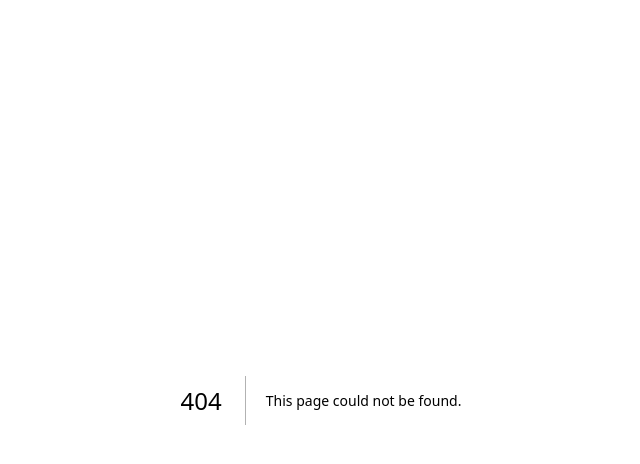
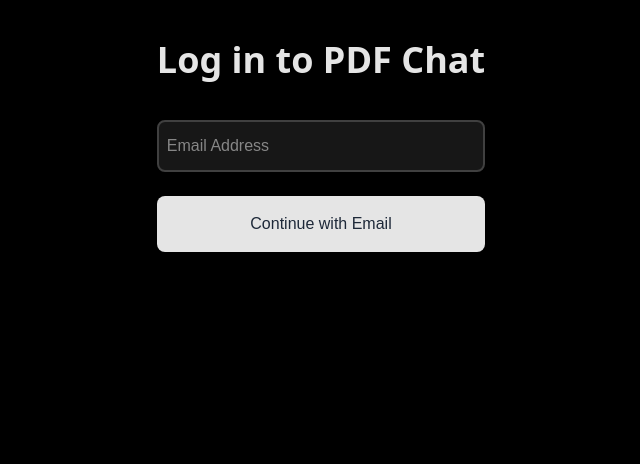
Before and after one commit to itsishant/linkter, a Next.js app in the folder apps/client/: page /signup in a window 1280 px wide. Before the commit this address had no page. Shown: the top 464 px of the page, without its empty margins (319-959 px from the left). Built offline with nearby package versions, Linux system fonts and the light colour scheme.

Commit message:
added signup page with data & interface

```diff
--- a/apps/client/package.json
+++ b/apps/client/package.json
@@ -14,8 +14,8 @@
     "@splinetool/runtime": "^1.10.74",
     "lucide-react": "^0.544.0",
     "next": "15.5.4",
-    "react": "17.0.2",
-    "react-dom": "17.0.2",
+    "react": "19.2.0",
+    "react-dom": "19.2.0",
     "react-icons": "^5.5.0",
     "react-motion": "^0.5.2"
   },
--- a/apps/client/src/app/components/landingComponent/landing.content.tsx
+++ b/apps/client/src/app/components/landingComponent/landing.content.tsx
@@ -1,39 +1,35 @@
-"use client"
-import { ILandingContentData } from "@/app/interfaces/Landing"
-import {SquareArrowOutUpRight, Info } from "lucide-react";
+"use client";
+import { ILandingContentData } from "@/app/interfaces/Landing";
+import { SquareArrowOutUpRight, Info } from "lucide-react";
 import data from "@/data/landing.json";
-import Effect from "@components/splineComponent/splineContent";
 
 export const LandingContent = () => {
-
   const landingContentPart: ILandingContentData = data;
 
   return (
     <div className="">
       <div className="mt-32 text-left">
-                <div className="bg-clip-text text-transparent bg-gradient-to-b from-neutral-900 to-neutral-700 dark:from-neutral-600 dark:to-white text-8xl font-sans py-2 md:py-10 relative z-20 font-bold
-                tracking-tighter p-45 mt-22">
+        <div
+          className="bg-clip-text text-transparent bg-gradient-to-b from-neutral-900 to-neutral-700 dark:from-neutral-600 dark:to-white text-8xl font-sans py-2 md:py-10 relative z-20 font-bold
+                tracking-tighter p-45 mt-22"
+        >
           {landingContentPart.landingContent.heading}
         </div>
         <div className="max-w-2xl ml-46 text-xl tracking-tight text-neutral-700 dark:text-neutral-400 text-center">
-                    <p className="">
-                        {landingContentPart.landingContent.subHeading}
-                    </p>
+          <p className="">{landingContentPart.landingContent.subHeading}</p>
         </div>
         <div className="flex ml-85 justify-space space-x-12 mt-14">
           <button className="text-white bg-green-900 border-transparent flex items-center font-sans font-semibold tracking-tight size-12 text-xl hover:cursor-pointer border  rounded-xl w-fit px-4 py-3">
             {landingContentPart.landingContent.button1}
-                        <SquareArrowOutUpRight className="ml-2"/>
+            <SquareArrowOutUpRight className="ml-2" />
           </button>
           <button className="text-neutral-400 flex items-center tracking-tight font-sans font-semibold rounded-xl w-fit text-xl px-4 py-2 hover:cursor-pointer border border-neutral-400 p-1">
             {landingContentPart.landingContent.button2}
-                        <Info className="ml-2"/>
+            <Info className="ml-2" />
           </button>
         </div>
-                <div>
-                    <Effect />
+        <div></div>
       </div>
     </div>
-        </div>
-    )
-}
+  );
+};
--- a/apps/client/src/app/components/landingComponent/landing.header.tsx
+++ b/apps/client/src/app/components/landingComponent/landing.header.tsx
@@ -4,7 +4,7 @@
 import { FaFilePdf } from "react-icons/fa";
 import { MdDarkMode, MdLightMode } from "react-icons/md";
 import { useState } from "react";
-import {AnimatePresence, motion } from "motion/react";
+import { AnimatePresence, motion } from "motion/react";
 
 export const LandingHeader = () => {
   const landingData: IData = data;
--- /dev/null
+++ b/apps/client/src/app/components/signup/page.tsx
@@ -0,0 +1,14 @@
+
+export default function SignUp() {
+    return (
+        <div>
+            <div>
+                <form className="flex flex-col space-y-4 max-w-md mx-auto mt-10">
+                    <input type="text" placeholder="username"></input>
+                    <input type="text" placeholder="email"></input>
+                    <input type="password" placeholder="password"></input>
+                </form>
+            </div>
+        </div>
+    )
+}
--- a/apps/client/src/app/components/splineComponent/splineContent.tsx
+++ /dev/null
@@ -1,11 +0,0 @@
-"use client"
-import Spline from '@splinetool/react-spline';
-
-export default function Robot() {
-  return (
-    <main>
-      <Spline
-      />
-    </main>
-  );
-}
--- /dev/null
+++ b/apps/client/src/app/interfaces/Signup.tsx
@@ -0,0 +1,10 @@
+interface ISignup {
+    title: string;
+    email: string;
+    submit: string;
+    alreadyHaveAccount: string;
+}
+
+export interface ISignupData {
+    signup: ISignup;
+}
--- /dev/null
+++ b/apps/client/src/app/signup/page.tsx
@@ -0,0 +1,25 @@
+
+import data from '../../data/signup.json'
+import { ISignupData } from '../interfaces/Signup'
+export default function SignUp() {
+
+    const signupdetail: ISignupData = data
+
+    return (
+        <div className="min-h-screen w-full flex  justify-center bg-black ">
+            <div>
+                <div>
+                    <h1 className="font-bold font-sans text-4xl text-neutral-200 mt-10">
+                        {signupdetail.signup.title}
+                    </h1>
+                </div>
+                <form className="flex flex-col space-y-4 max-w-md mx-auto mt-10 ">
+                    <input type="text" className="border-2 w-full py-6 px-2 rounded-lg border-neutral-700 bg-neutral-900 text-left  text-neutral-100 h-10" placeholder={signupdetail.signup.email}></input>
+                </form>
+                <button className='py-4 px-2 text-gray-800  bg-neutral-200 rounded-lg text-md font-lg  w-full max-w-md mt-6 hover:bg-neutral-300 hover:cursor-pointer'>
+                    {signupdetail.signup.submit}
+                </button>
+            </div>
+        </div>
+    )
+}
--- /dev/null
+++ b/apps/client/src/data/signup.json
@@ -0,0 +1,8 @@
+{
+    "signup": {
+        "title": "Log in to PDF Chat",
+        "email": "Email Address",
+        "submit": "Continue with Email",
+        "alreadyHaveAccount": "Already have an account? Log in"
+    }
+}
```
Also changed, not shown: apps/client/src/app/interfaces/Landing.tsx (+6 -6 lines), 1 other file (tests, documents, lock files or other folders). Lines whose indentation alone changed are shown as unchanged.
